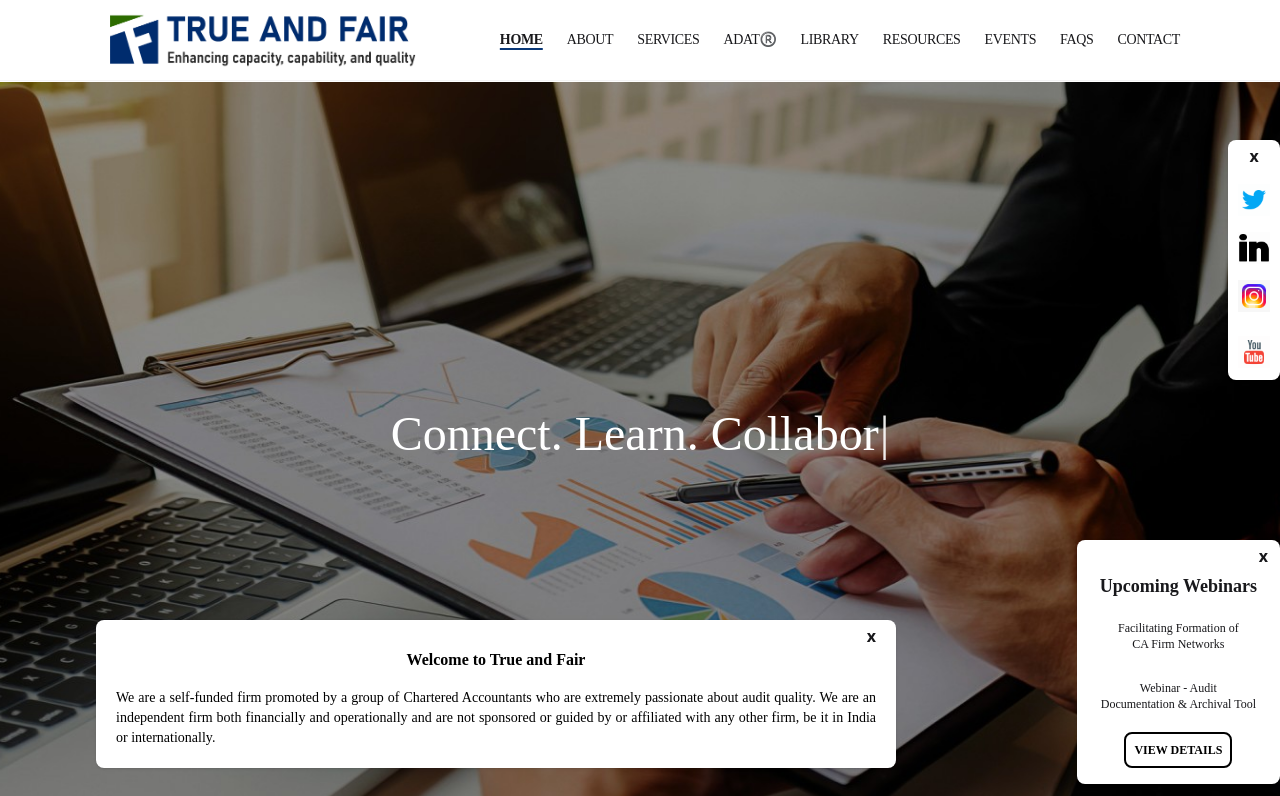
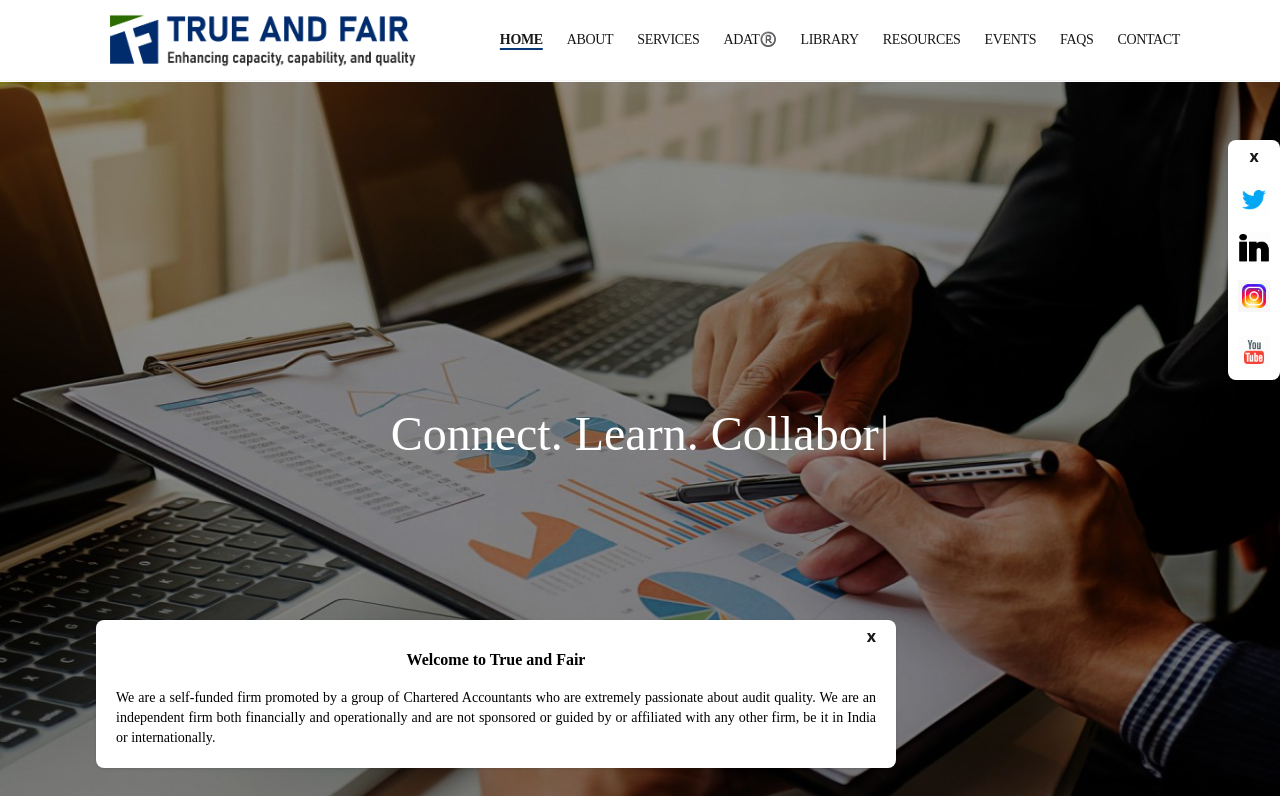
Before and after one commit to TRUENFAIR/trueandfair, a Next.js app: page / in a window 1280 px wide. Shown: the top 796 px of the page. Built offline with nearby package versions, Linux system fonts and the light colour scheme.

Commit message:
fix poppup of webinar

```diff
--- a/pages/_app.js
+++ b/pages/_app.js
@@ -14,7 +14,7 @@ function MyApp({ Component, pageProps }) {
   const route = useRouter();
   const [soicalmedia, setSocialmedia] = useState(false);
   const [soicalmediaTwo, setSocialmediaTwo] = useState(false);
-  const [soicalmediaThree, setSocialmediaThree] = useState(false);
+  // const [soicalmediaThree, setSocialmediaThree] = useState(false);
   useEffect(() => {
     let timeId = null;
     timeId = setTimeout(() => setSocialmedia(true), 5000);
@@ -34,12 +34,12 @@ function MyApp({ Component, pageProps }) {
 
     return () => clearTimeout(timeId);
   }, []);
-  useEffect(() => {
-    let timeId = null;
-    timeId = setTimeout(() => setSocialmediaThree(true), 2000);
+  // useEffect(() => {
+  //   let timeId = null;
+  //   timeId = setTimeout(() => setSocialmediaThree(true), 2000);
 
-    return () => clearTimeout(timeId);
-  }, []);
+  //   return () => clearTimeout(timeId);
+  // }, []);
 
   // useEffect(() => {
   //   let timeId = null;
@@ -67,9 +67,9 @@ function MyApp({ Component, pageProps }) {
   const clickedTwo = () => {
     setSocialmediaTwo(false);
   };
-  const clickedThree = () => {
-    setSocialmediaThree(false);
-  };
+  // const clickedThree = () => {
+  //   setSocialmediaThree(false);
+  // };
 
   return (
     <Layout>
@@ -110,7 +110,7 @@ function MyApp({ Component, pageProps }) {
       <Component {...pageProps} />
       {soicalmedia && <Fixeddiv clicked={clicked} />}
       {soicalmediaTwo && <FixText clickedTwo={clickedTwo} />}
-      {soicalmediaThree && <Fixediv2 clickedThree={clickedThree} />}
+      {/* {soicalmediaThree && <Fixediv2 clickedThree={clickedThree} />} */}
     </Layout>
   );
 }
```
